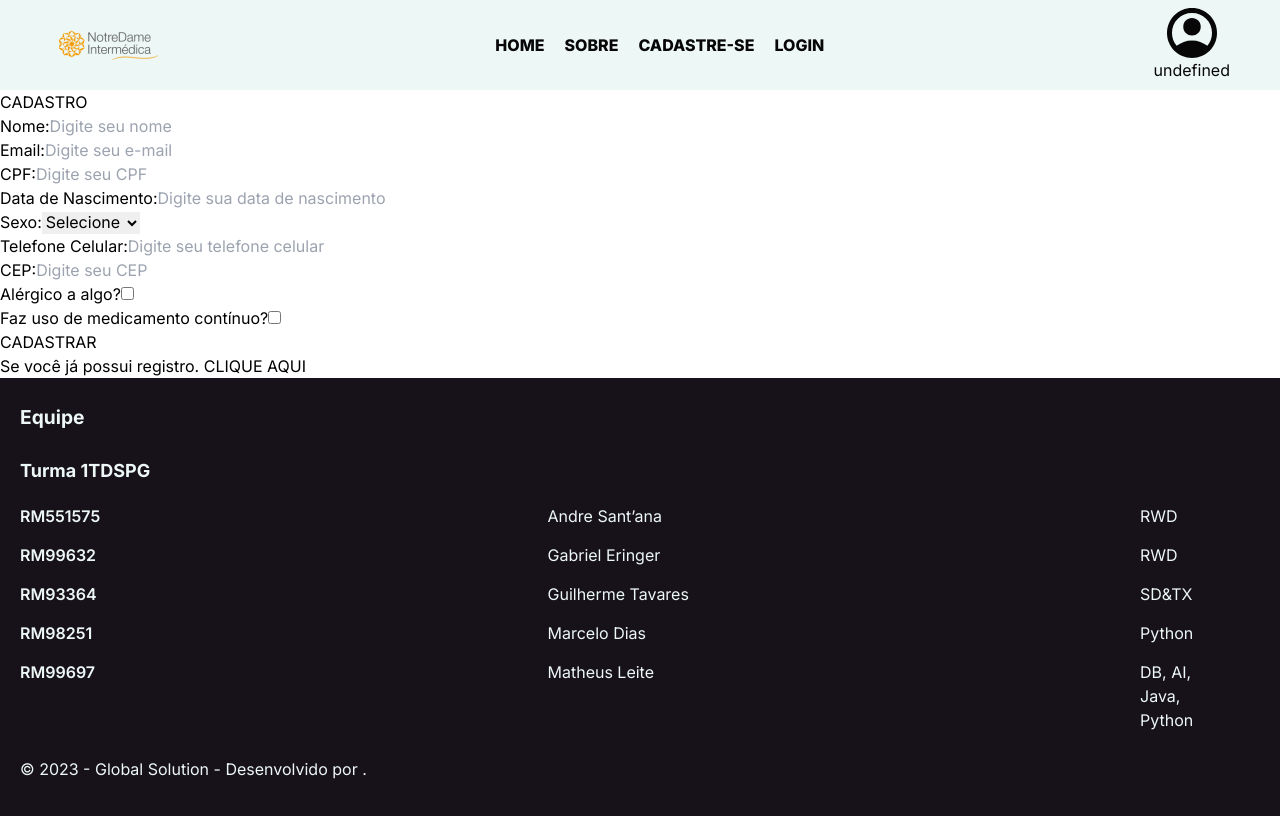
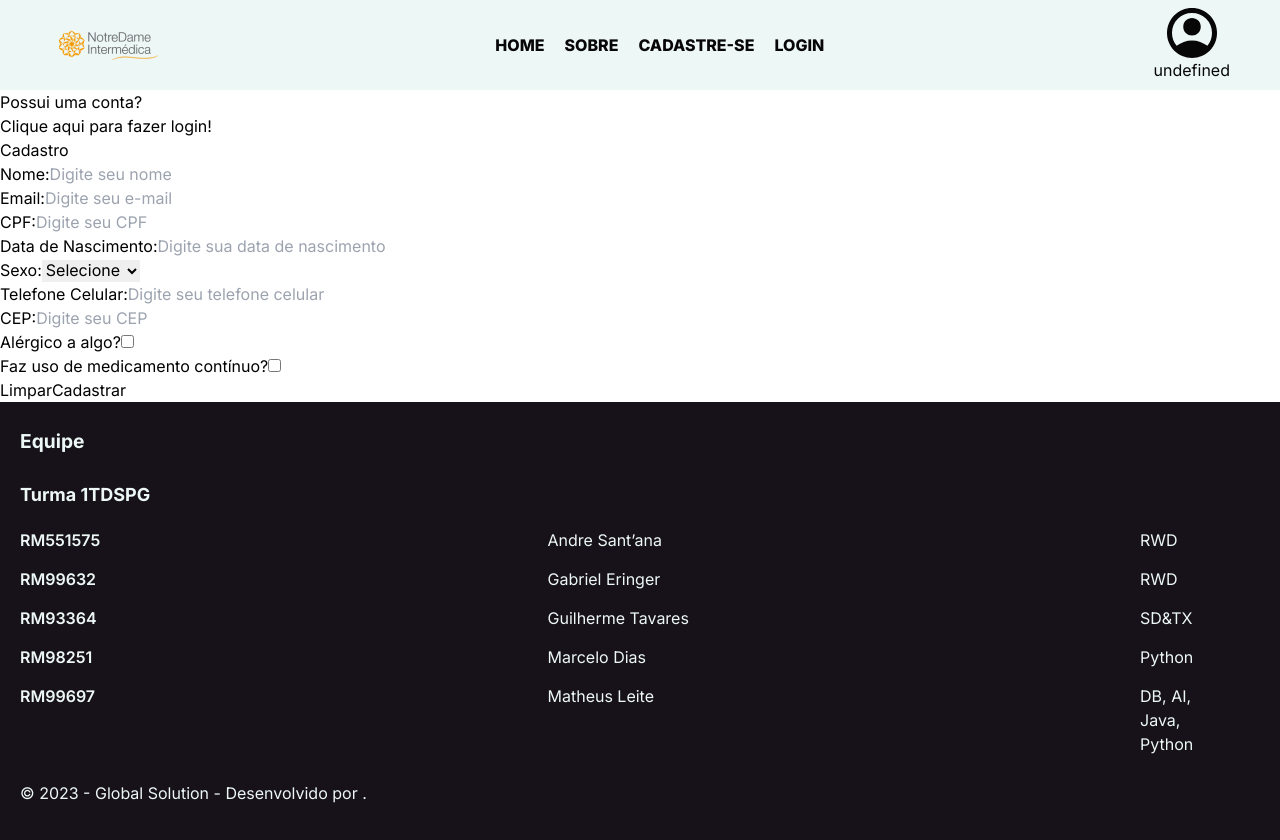
Before and after one commit to andresant-ana/globalsolution, a Next.js app: page /cadastro in a window 1280 px wide. Before the commit the page ends 816 px from the top, so only its background shows below. Built offline with nearby package versions, Linux system fonts and the light colour scheme.

Commit message:
Atualizações nas páginas de cadastro e login

```diff
--- a/src/app/cadastro/page.jsx
+++ b/src/app/cadastro/page.jsx
@@ -116,15 +116,39 @@ export default function CadUser() {
     }
   };
 
+  const handleLimpar = () => {
+    setUsuario({
+      nome: "",
+      email: "",
+      cpf: "",
+      dataNascimento: "",
+      sexo: "",
+      telefone: "",
+      cep: "",
+      alergico: false,
+      alergia: "",
+      medicamentoContinuo: false,
+      medicamento: "",
+    });
+  };
+
   return (
     <div>
-
       <h2 className={classeLoginMsg}>{msg}</h2>
 
       <div>
+        <div>
+          <p>
+            Possui uma conta?{" "}
+          </p>
+          <p>
+            <Link href="/login">Clique aqui para fazer login!</Link>
+          </p>
+        </div>
+
         <form onSubmit={handleSubmit}>
           <fieldset>
-            <legend>CADASTRO</legend>
+            <legend>Cadastro</legend>
             <div>
               <label htmlFor="idNome">Nome:</label>
               <input
@@ -247,13 +271,10 @@ export default function CadUser() {
               )}
             </div>
             <div>
-              <button>CADASTRAR</button>
-            </div>
-            <div>
-              <p>
-                Se você já possui registro.{" "}
-                <Link href="/login">CLIQUE AQUI</Link>
-              </p>
+              <button type="button" onClick={handleLimpar}>
+                Limpar
+              </button>
+              <button>Cadastrar</button>
             </div>
           </fieldset>
         </form>
--- a/src/app/login/page.jsx
+++ b/src/app/login/page.jsx
@@ -91,9 +91,19 @@ export default function Login() {
       <h2 className={classeLoginMsg}>{msg}</h2>
 
       <div>
+
+        <div>
+          <p>
+            Ainda não possui uma conta?{" "}
+          </p>
+          <p>
+            <Link href="/cadastro">Clique aqui para se cadastrar!</Link>
+          </p>
+        </div>
+
         <form onSubmit={handleSubmit}>
           <fieldset>
-            <legend>LOGIN</legend>
+            <legend>Login</legend>
             <div>
               <label htmlFor="idEmail">Email:</label>
               <input
@@ -117,13 +127,7 @@ export default function Login() {
               />
             </div>
             <div>
-              <button>LOGIN</button>
-            </div>
-            <div>
-              <p>
-                Se você ainda não possui registro.{" "}
-                <Link href="/cadastro">CLIQUE AQUI</Link>
-              </p>
+              <button>Entrar</button>
             </div>
           </fieldset>
         </form>
```
